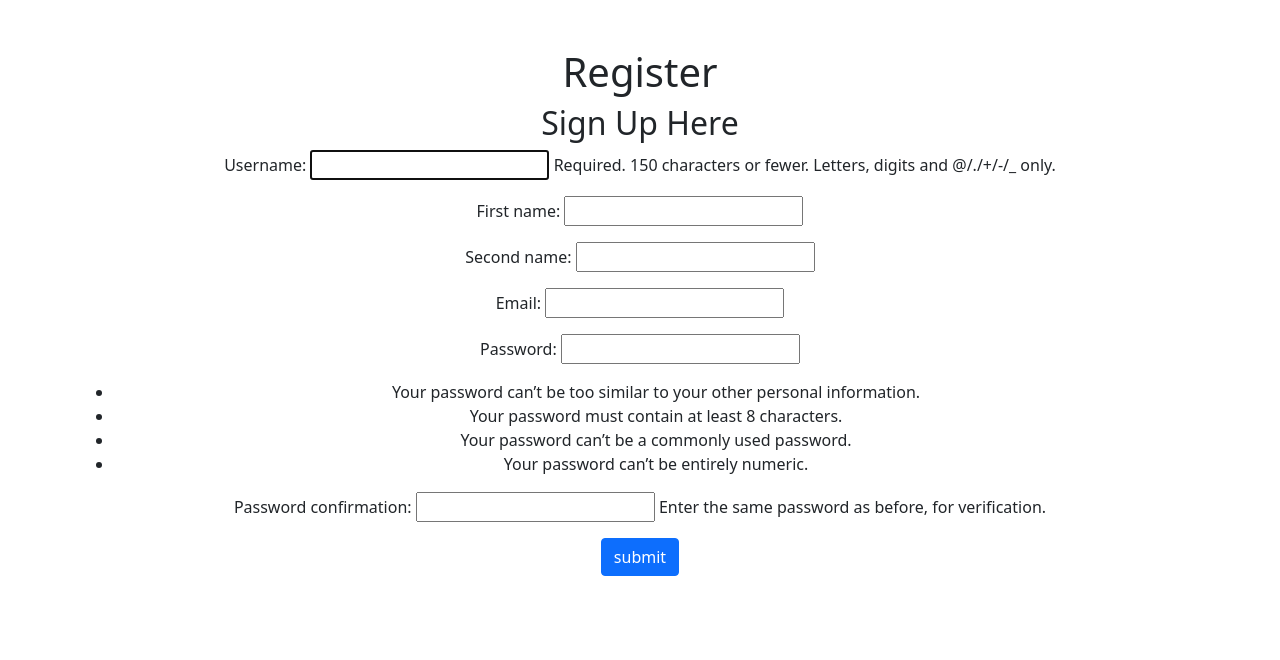
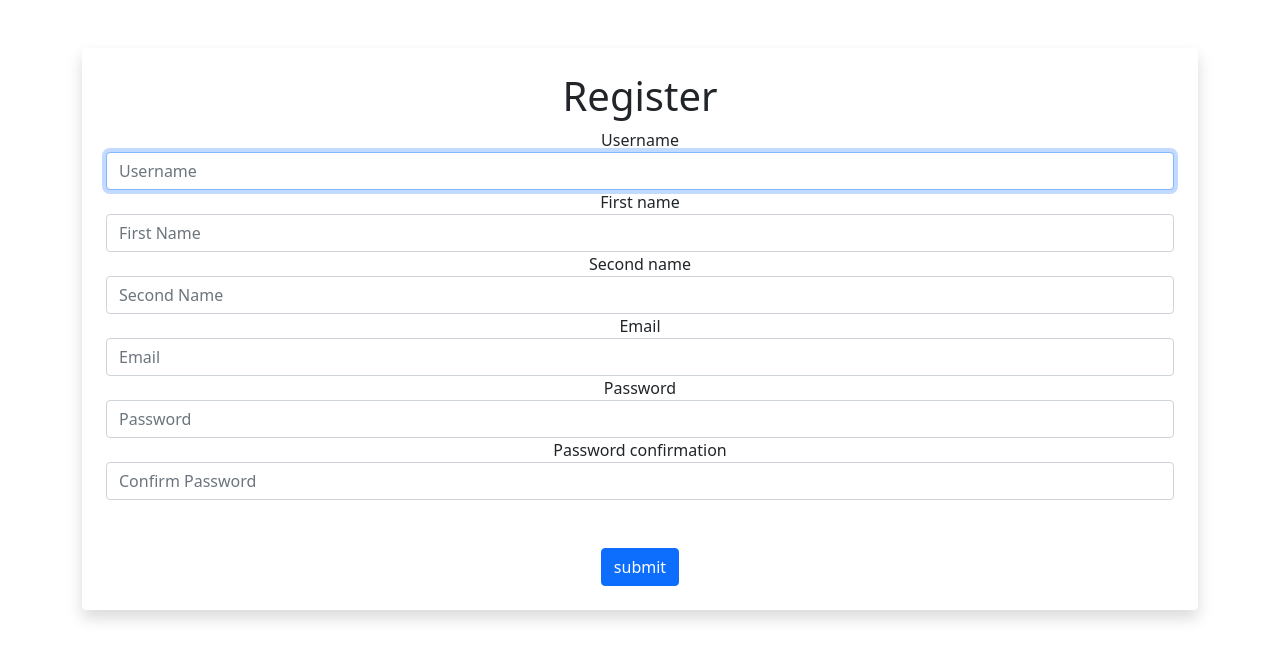
Before and after one commit to NeiloErnesto89/carbonprint, a Django app: page /members/register_user in a window 1280 px wide. Shown: the part 56-716 px from the top of the page. Run offline with Django 4.2, Linux system fonts and the light colour scheme.

Commit message:
update register form to hide help text and only display when user incorrectly enters the register form - working for the moment via jinja html logic

```diff
--- a/members/forms.py
+++ b/members/forms.py
@@ -7,9 +7,10 @@ from django import forms # django forms
 
 # RegisterUserForm is child class of UserCreationForm - inherits all the fields from UserCreationForm
 class RegisterUserForm(UserCreationForm):
-    email = forms.EmailField() # add email field to form
-    first_name = forms.CharField(max_length=30) # add first name field to form
-    second_name = forms.CharField(max_length=30) # add second name field to form
+    # widget is a html element that we can add to the form and we add form-control class to it
+    email = forms.EmailField(widget=forms.EmailInput(attrs={'class': 'form-control'})) # add email field to form
+    first_name = forms.CharField(max_length=30, widget=forms.TextInput(attrs={'class': 'form-control'})) # add first name field to form
+    second_name = forms.CharField(max_length=30, widget=forms.TextInput(attrs={'class': 'form-control'})) # add second name field to form
 
     # Meta class to provide info about the form - Django looks for this class
     # here we define the model we want to interact with (User model)
@@ -17,3 +18,29 @@ class RegisterUserForm(UserCreationForm):
         model = User # model we want to interact with
         # now we define all the fields we want to display in the form
         fields = ('username', 'first_name', 'second_name', 'email', 'password1', 'password2') # tuple of fields we want to display in the form
+
+    def __init__(self, *args, **kwargs):
+        super(RegisterUserForm, self).__init__(*args, **kwargs)
+        # now we add placeholders to the form fields
+        self.fields['username'].widget.attrs['placeholder'] = 'Username'
+        self.fields['first_name'].widget.attrs['placeholder'] = 'First Name'
+        self.fields['second_name'].widget.attrs['placeholder'] = 'Second Name'
+        self.fields['email'].widget.attrs['placeholder'] = 'Email'
+        self.fields['password1'].widget.attrs['placeholder'] = 'Password'
+        self.fields['password2'].widget.attrs['placeholder'] = 'Confirm Password'
+
+        # # now we add labels to the form fields
+        # self.fields['username'].label = False
+        # self.fields['first_name'].label = False
+        # self.fields['second_name'].label = False
+        # self.fields['email'].label = False
+        # self.fields['password1'].label = False
+        # self.fields['password2'].label = False
+
+        # now we add classes to the form fields
+        self.fields['username'].widget.attrs['class'] = 'form-control'
+        # self.fields['first_name'].widget.attrs['class'] = 'form-control'
+        # self.fields['second_name'].widget.attrs['class'] = 'form-control'
+        # self.fields['email'].widget.attrs['class'] = 'form-control'
+        self.fields['password1'].widget.attrs['class'] = 'form-control'
+        self.fields['password2'].widget.attrs['class'] = 'form-control'
--- a/members/templates/authenticate/login.html
+++ b/members/templates/authenticate/login.html
@@ -1,7 +1,7 @@
 {% extends "base.html" %}
 
 {% block content %}
-
+<div class="shadow p-4 mb-5 bg-body rounded">
 <h1>Login</h1>
 
 <!-- using a form tag via html, we can send information to the server (via POST method)
--- a/members/templates/authenticate/register_user.html
+++ b/members/templates/authenticate/register_user.html
@@ -10,10 +10,10 @@
     </div>
 
 {% endif %}
-
+{% comment %} we can now use bootstrap on django user auth forms as we updated the model {% endcomment %}
+<div class="shadow p-4 mb-5 bg-body rounded">
 <h1>Register</h1>
 
-<h2>Sign Up Here</h2>
 
 <!-- using a form tag via html, we can send information to the server (via POST method)
     here we allow the user to pass info/data back that is defined on endpoint (create)
@@ -21,10 +21,22 @@
 <form action="{% url 'register' %}" method="POST" >
     {% csrf_token %} <!-- this is a security 'token' to prevent cross-site request forgery -->
 
-   {{ form.as_p }}
+   {% comment %} {{ form.as_p }}   {% endcomment %}
+
+    {% for field in form %}
+    <div>
+      {{ field.errors }}
+      <label for="{{ field.id_for_label }}">{{ field.label }}</label>
+      {% if field.errors %}
+        <p class="error">{{ field.help_text }}</p>
+      {% endif %}
+      {{ field }}
+    </div>
+  {% endfor %}
+  <br><br>
 
   <input type="submit" value="submit" class="btn btn-primary">
 </form>
-
+</div>
 
 {% endblock %}
--- a/members/views.py
+++ b/members/views.py
@@ -53,7 +53,11 @@ def register_user(request):
             login(request, user)
             messages.success(request, 'You have successfully registered!!')
             return redirect('home_page') # redirect to home page with success message
-        # else - potential user wants to fill out form so we redirect
+        # else:
+        #     # if form is invalid, we want to hide the help text
+        #     for field in form:
+        #         field.help_text = ''
+    # else - potential user wants to fill out form so we redirect
     else:
         form = RegisterUserForm() # create a new form former UserCreationForm()
 
```
Also changed, not shown: db.sqlite3.
